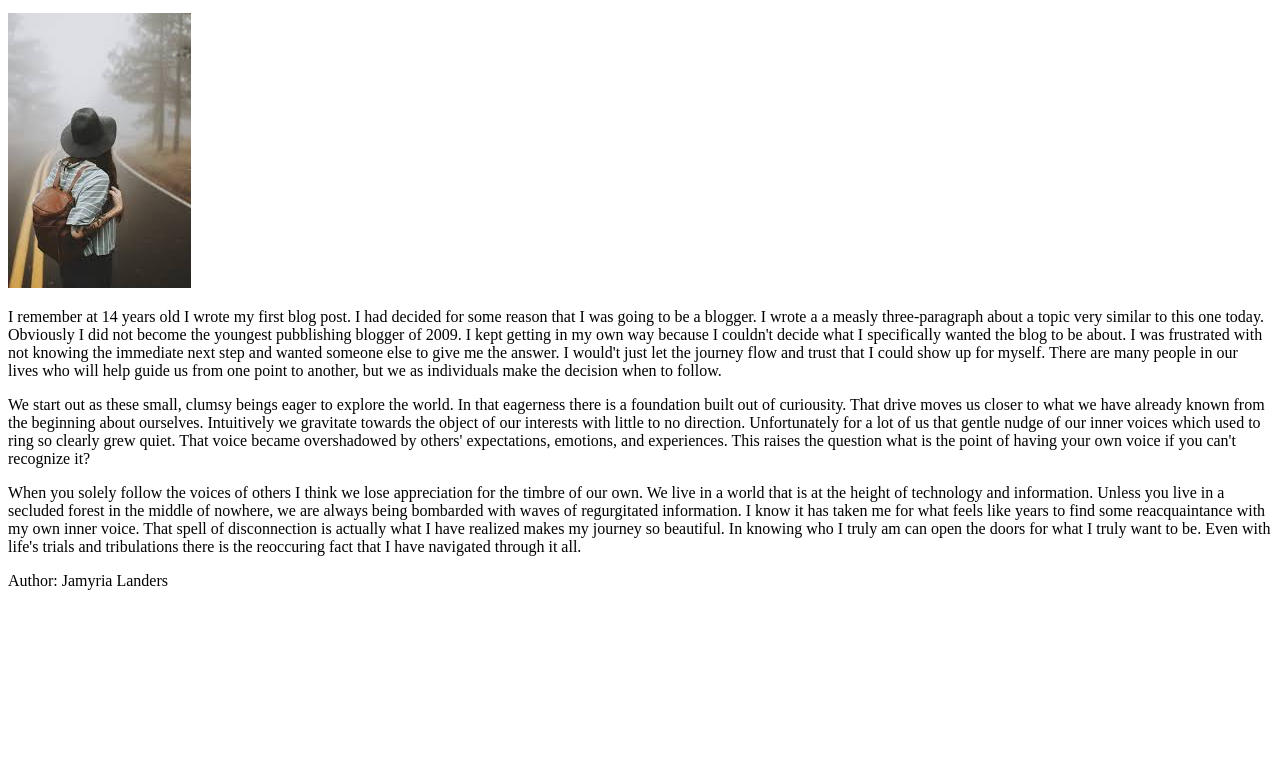
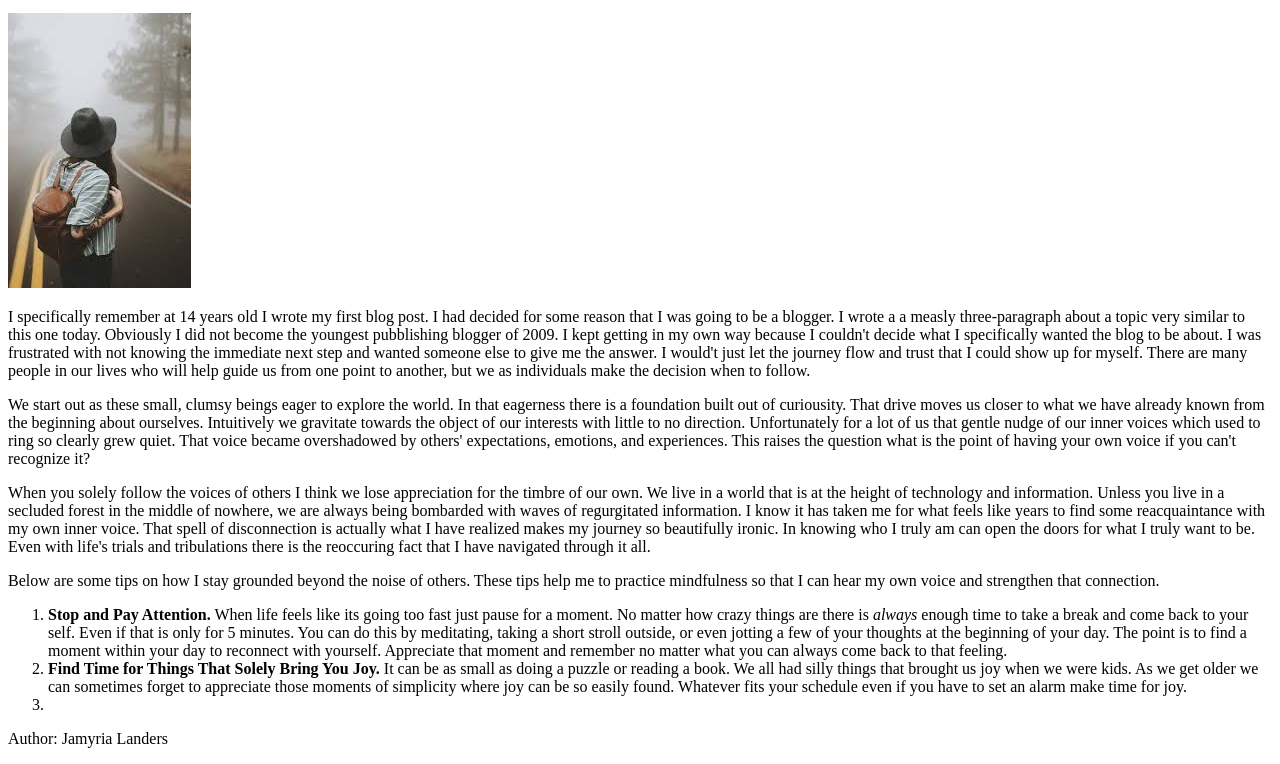
Before and after one commit to PT-Web-Dev-Jan-23/js-assignment-4-html-me-something-landersja, a website: page index.html in a window 1280 px wide. Shown: the part 124-888 px from the top of the page. Before the commit the page ends 800 px from the top, so only its background shows below. Drawn offline with Linux system fonts and the light colour scheme.

Commit message:
another update

```diff
--- a/index.html
+++ b/index.html
@@ -10,12 +10,18 @@
       <p>You know the type of person who is into any and everything? They usually know one fact or another about the most random subjects. However, when it comes to mastering a field they never dip more than a toe below the water's surface. Next thing you know its 27 years later  and I'm having a quater-life crisis about what is the next step in life? If you couldn't tell by now I'm talking about me. Hello, my name is Jamyria and I don't know how I got here. Yet, as confusing as it is it all makes so much sense.</p>
       <img src = "images/wandering image.jpeg" alt = "Image of someone wandering down a foggy path.">
 
-      <p> I remember at 14 years old I wrote my first blog post. I had decided for some reason that I was going to be a blogger. I wrote a a measly three-paragraph about a topic very similar to this one today. Obviously I did not become the youngest pubblishing blogger of 2009. I kept getting in my own way because I couldn't decide what I specifically wanted the blog to be about. I was frustrated with not knowing the immediate next step and wanted someone else to give me the answer. I would't just let the journey flow and trust that I could show up for myself. There are many people in our lives who will help guide us from one point to another, but we as individuals make the decision when to follow. </p>
+      <p> I specifically remember at 14 years old I wrote my first blog post. I had decided for some reason that I was going to be a blogger. I wrote a a measly three-paragraph about a topic very similar to this one today. Obviously I did not become the youngest pubblishing blogger of 2009. I kept getting in my own way because I couldn't decide what I specifically wanted the blog to be about. I was frustrated with not knowing the immediate next step and wanted someone else to give me the answer. I would't just let the journey flow and trust that I could show up for myself. There are many people in our lives who will help guide us from one point to another, but we as individuals make the decision when to follow. </p>
 
       <p>We start out as these small, clumsy beings eager to explore the world. In that eagerness there is a foundation built out of curiousity. That drive moves us closer to what we have already known from the beginning about ourselves. Intuitively we gravitate towards the object of our interests with little to no direction. Unfortunately for a lot of us that gentle nudge of our inner voices which used to ring so clearly grew quiet. That voice became overshadowed by others' expectations, emotions, and experiences. This raises the question what is the point of having your own voice if you can't recognize it?  </p>
 
-      <p>When you solely follow the voices of others I think we lose appreciation for the timbre of our own. We live in a world that is at the height of technology and information. Unless you live in a secluded forest in the middle of nowhere, we are always being bombarded with waves of regurgitated information. I know it has taken me for what feels like years to find some reacquaintance with my own inner voice. That spell of disconnection is actually what I have realized makes my journey so beautiful. In knowing who I truly am can open the doors for what I truly want to be. Even with life's trials and tribulations there is the reoccuring fact that I have navigated through it all. </p>
+      <p>When you solely follow the voices of others I think we lose appreciation for the timbre of our own. We live in a world that is at the height of technology and information. Unless you live in a secluded forest in the middle of nowhere, we are always being bombarded with waves of regurgitated information. I know it has taken me for what feels like years to find some reacquaintance with my own inner voice. That spell of disconnection is actually what I have realized makes my journey so beautifully ironic. In knowing who I truly am can open the doors for what I truly want to be. Even with life's trials and tribulations there is the reoccuring fact that I have navigated through it all. </p>
+     <p>Below are some tips on how I stay grounded beyond the noise of others. These tips help me to practice mindfulness so that I can hear my own voice and strengthen that connection.</p>
 
+     <ol>
+      <li><b>Stop and Pay Attention.</b> When life feels like its going too fast just pause for a moment. No matter how crazy things are there is <em>always</em> enough time to take a break and come back to your self. Even if that is only for 5 minutes. You can do this by meditating, taking a short stroll outside, or even jotting a few of your thoughts at the beginning of your day. The point is to find a moment within your day to reconnect with yourself. Appreciate that moment and remember no matter what you can always come back to that feeling. </li>
+      <li><b>Find Time for Things That Solely Bring You Joy.</b> It can be as small as doing a puzzle or reading a book. We all had silly things that brought us joy when we were kids. As we get older we can sometimes forget to appreciate those moments of simplicity where joy can be so easily found. Whatever fits your schedule even if you have to set an alarm make time for joy.</li>
+    <li><b></b></li>
+   </ol>
    </header>
    </article>
 
```
